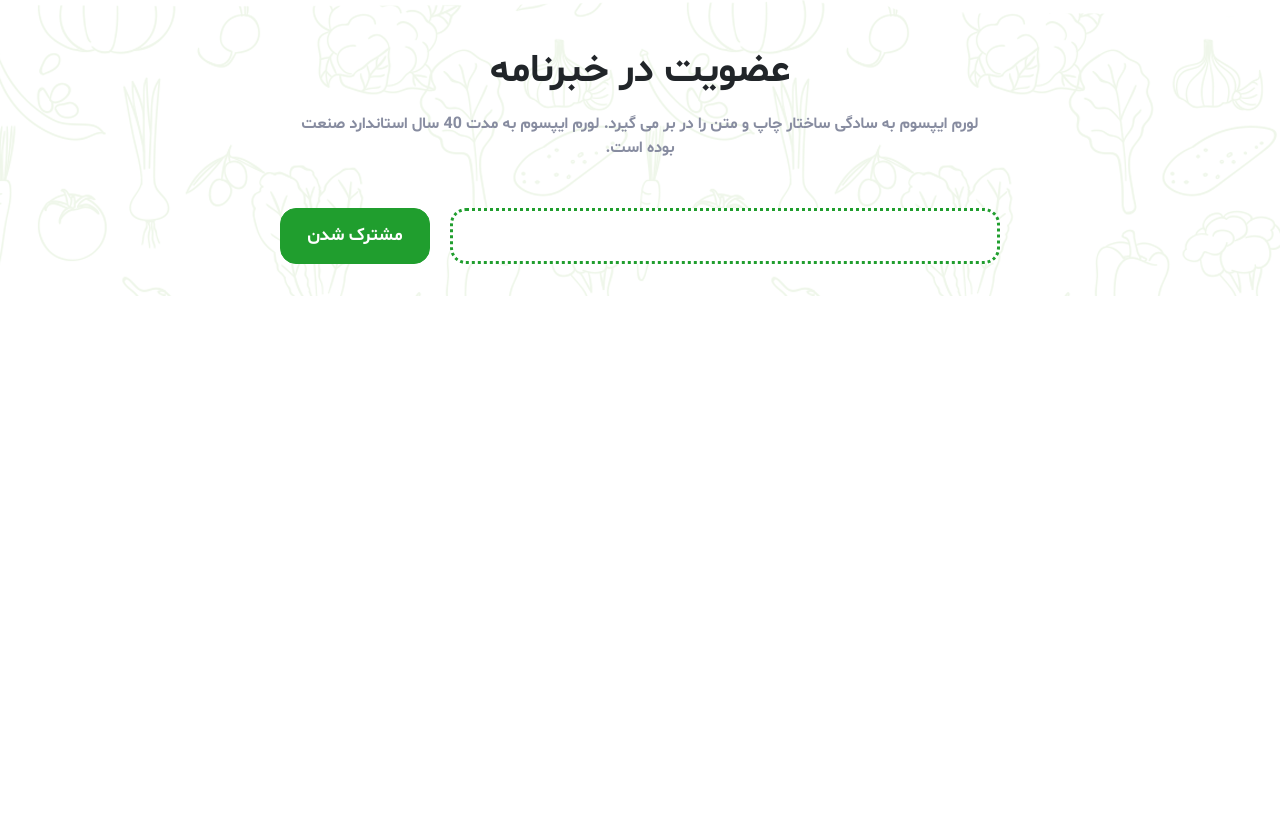
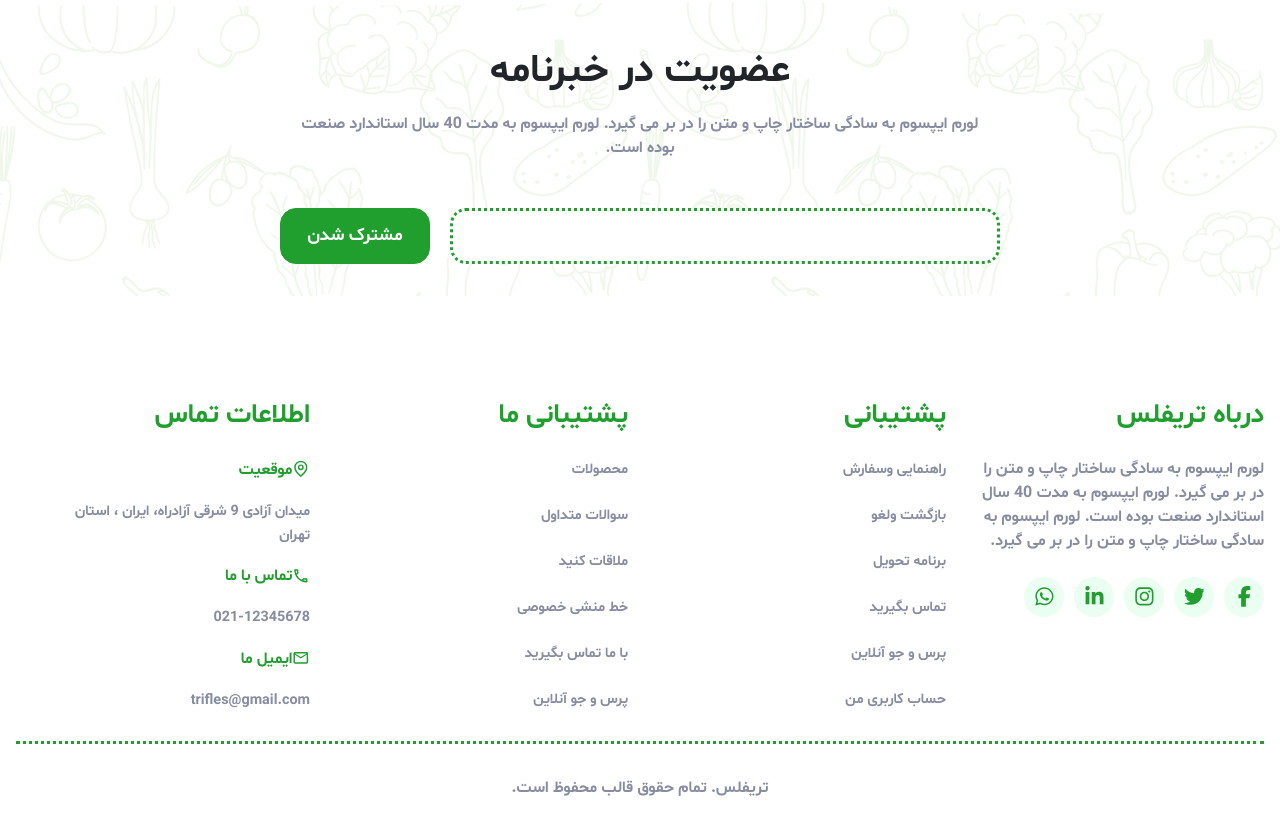
Before and after one commit to mohammadmehdidalvandii/TRIFLES-SHOP, a Next.js app: page / in a window 1280 px wide. Shown: the part 7744-8578 px from the top of the page. Before the commit the page ends 8072 px from the top, so only its background shows below. Built offline with nearby package versions, Linux system fonts and the light colour scheme.

Commit message:
create section footer

```diff
--- a/src/app/layout.js
+++ b/src/app/layout.js
@@ -4,6 +4,7 @@ import 'bootstrap/dist/css/bootstrap.css'
 import AosInit from "@/utils/Aos";
 import ScrollToTop from "@/utils/ScrollToTop";
 import Navbar from "@/components/module/Navbar/Navbar";
+import Footer from "@/components/module/Footer/Footer";
 const inter = Inter({ subsets: ["latin"] });
 
 export const metadata = {
@@ -18,6 +19,7 @@ export default function RootLayout({ children }) {
         <Navbar/>
         <AosInit/>
         {children}
+        <Footer/>
         <ScrollToTop/>
         </body>
     </html>
--- /dev/null
+++ b/src/components/module/Footer/Footer.js
@@ -0,0 +1,133 @@
+import React from 'react';
+import style from './Footer.module.css';
+import Link from 'next/link';
+import { FaFacebookF , FaTwitter , FaInstagram  ,  FaLinkedinIn ,FaWhatsapp } from "react-icons/fa6";
+import { GrLocation } from "react-icons/gr";
+import { MdOutlinePhone , MdOutlineEmail } from "react-icons/md";
+
+
+
+
+function Footer() {
+  return (
+    <section className={style.footer}>
+        <div className="containers">
+            <div className="row">
+                <div className="col-lg-3 col-md-4 col-sm-6 col-xs-12">
+                    <div className={style.footer_content}>
+                        <h4 className={style.footer_title}>درباه تریفلس</h4>
+                        <p className={style.footer_desc}>لورم ایپسوم به سادگی ساختار چاپ و متن را در بر می گیرد. لورم ایپسوم به مدت 40 سال استاندارد صنعت بوده است. لورم ایپسوم به سادگی ساختار چاپ و متن را در بر می گیرد.</p>
+                        <div className={style.footer_link_media}>
+                            <Link href='/' className={style.footer_link_icon}>
+                                    <FaFacebookF/>
+                            </Link>
+                            <Link href='/' className={style.footer_link_icon}>
+                                    <FaTwitter />
+                            </Link>
+                            <Link href='/' className={style.footer_link_icon}>
+                                    <FaInstagram />
+                            </Link>
+                            <Link href='/' className={style.footer_link_icon}>
+                                    <FaLinkedinIn/>
+                            </Link>
+                            <Link href='/' className={style.footer_link_icon}>
+                                <FaWhatsapp />
+                            </Link>
+                        </div>
+                    </div>
+                </div>
+                <div className="col-lg-3 col-md-4 col-sm-6 col-xs-12">
+                    <h4 className={style.footer_title}>پشتیبانی</h4>
+                    <ul className={style.footer_items}>
+                        <li className={style.footer_item}>
+                            <Link href='/' className={style.footer_item_link}>راهنمایی وسفارش</Link>
+                        </li>
+                        <li className={style.footer_item}>
+                            <Link href='/' className={style.footer_item_link}>بازگشت  ولغو</Link>
+                        </li>
+                        <li className={style.footer_item}>
+                            <Link href='/' className={style.footer_item_link}>برنامه تحویل</Link>
+                        </li>
+                        <li className={style.footer_item}>
+                            <Link href='/' className={style.footer_item_link}>تماس بگیرید</Link>
+                        </li>
+                        <li className={style.footer_item}>
+                            <Link href='/' className={style.footer_item_link}>پرس و جو آنلاین</Link>
+                        </li>
+                        <li className={style.footer_item}>
+                            <Link href='/' className={style.footer_item_link}>حساب کاربری من</Link>
+                        </li>
+                    </ul>
+                </div>
+                <div className="col-lg-3 col-md-4 col-sm-6 col-xs-12">
+                    <h4 className={style.footer_title}>پشتیبانی ما</h4>
+                    <ul className={style.footer_items}>
+                        <li className={style.footer_item}>
+                            <Link href='/' className={style.footer_item_link}>محصولات</Link>
+                        </li>
+                        <li className={style.footer_item}>
+                            <Link href='/' className={style.footer_item_link}>سوالات متداول</Link>
+                        </li>
+                        <li className={style.footer_item}>
+                            <Link href='/' className={style.footer_item_link}>ملاقات کنید</Link>
+                        </li>
+                        <li className={style.footer_item}>
+                            <Link href='/' className={style.footer_item_link}>خط منشی خصوصی</Link>
+                        </li>
+                        <li className={style.footer_item}>
+                            <Link href='/' className={style.footer_item_link}>با ما تماس بگیرید</Link>
+                        </li>
+                        <li className={style.footer_item}>
+                        <Link href='/' className={style.footer_item_link}>پرس و جو آنلاین</Link>
+                        </li>
+                    </ul>
+                </div>
+                <div className="col-lg-3 col-md-4 col-sm-6 col-xs-12">
+                    <h4 className={style.footer_title}>اطلاعات تماس</h4>
+                    <ul className={style.footer_items}>
+                        <li className={style.footer_item}>
+                            <div className={style.footer_title_icon}>
+                                <span className={style.footer_icon}><GrLocation/></span>
+                                <span className={style.footer_txt}>موقعیت</span>
+                            </div>
+                        </li>
+                        <li className={style.footer_item}>
+                            <span className={style.footer_text}>
+                            میدان آزادی 9 شرقی آزادراه،
+                            ایران ، استان تهران
+                            </span>
+                        </li>
+                        <li className={style.footer_item}>
+                        <div className={style.footer_title_icon}>
+                                <span className={style.footer_icon}><MdOutlinePhone/></span>
+                                <span className={style.footer_txt}>تماس با ما</span>
+                            </div>
+                        </li>
+                        <li className={style.footer_item}>
+                            <span className={style.footer_text}>021-12345678</span>
+                        </li>
+                        <li className={style.footer_item}>
+                        <div className={style.footer_title_icon}>
+                                <span className={style.footer_icon}><MdOutlineEmail /></span>
+                                <span className={style.footer_txt}>ایمیل ما</span>
+                            </div>
+                        </li>
+                        <li className={style.footer_item}>
+                            <span className={style.footer_text}>trifles@gmail.com</span>
+                        </li>
+                    </ul>
+                </div>
+            </div>
+            <div className="row mt-2">
+                <div className="col-12">
+                    <div className={style.footer_creator}>
+                        <span className={style.footer_creator_text}>تریفلس. تمام حقوق قالب محفوظ است.</span>
+                    </div>
+                </div>
+            </div>
+        </div>
+    </section>
+  )
+}
+
+export default Footer
--- /dev/null
+++ b/src/components/module/Footer/Footer.module.css
@@ -0,0 +1,104 @@
+.footer{
+    display: block;
+    width: 100%;
+    margin: 5rem 0 ;
+}
+.footer_content{
+    display: block;
+    width: 100%;
+}
+.footer_title{
+    display: block;
+    margin: 1.5rem 0;
+    font-family: shabnam_bold;
+    font-size: 1.7rem;
+    color: var(--greenColor2);
+}
+.footer_desc{
+    font-size: 1rem;
+    color: var(--textColor);
+}
+.footer_link_media{
+    display: flex;
+    align-items: center;
+    flex-wrap: wrap;
+    gap: 10px;
+    margin-top: 1.5rem;
+}
+.footer_link_icon{
+    display: flex;
+    align-items: center;
+    justify-content: center;
+    width: 2.5rem;
+    height: 2.5rem;
+    background-color: var(--greenColor1);
+    border-radius: 50%;
+    color: var(--greenColor2);
+    font-size: 1.3rem;
+    transition: all 0.4s ease-out;
+}
+.footer_link_icon:hover{
+    color: var(--whiteColor);
+    background-color: var(--greenColor2);
+}
+
+.footer_items{
+    display: block;
+    margin-top: 1rem;
+}
+.footer_item{
+    margin-bottom: 1rem;
+}
+.footer_item_link{
+    display: inline-block;
+    text-decoration: none;
+    font-size: 0.9rem;
+    color: var(--textColor);
+    transition: all 0.4s ease-out;
+}
+.footer_item_link:hover{
+    color: var(--greenColor2);
+}
+.footer_item_link::after{
+    display: block;
+    content: "";
+    margin-top: 0.1rem;
+    width: 0;
+    height: 0.3rem;
+    background-color: var(--greenColor2);
+    border-radius: 1rem;
+    transition: all 0.4s ease-out;
+}
+.footer_item_link:hover::after{
+    width: 100%;
+}
+
+.footer_title_icon{
+    display: flex;
+    align-items: center;
+    color: var(--greenColor2);
+}
+.footer_icon{
+    font-size: 1.1rem;
+}
+.footer_txt{
+    display: block;
+    font-size: 1rem;
+    margin-left: 0.4rem;
+}
+.footer_text{
+    font-size: 0.9rem;
+    font-weight: 700;
+    color: var(--textColor);
+}
+
+.footer_creator{
+    display: block;
+    width: 100%;
+    text-align: center;
+    padding-top: 2rem;
+    border-top: 3px dotted var(--greenColor2);
+}
+.footer_creator_text{
+    color: var(--textColor);
+}
```
